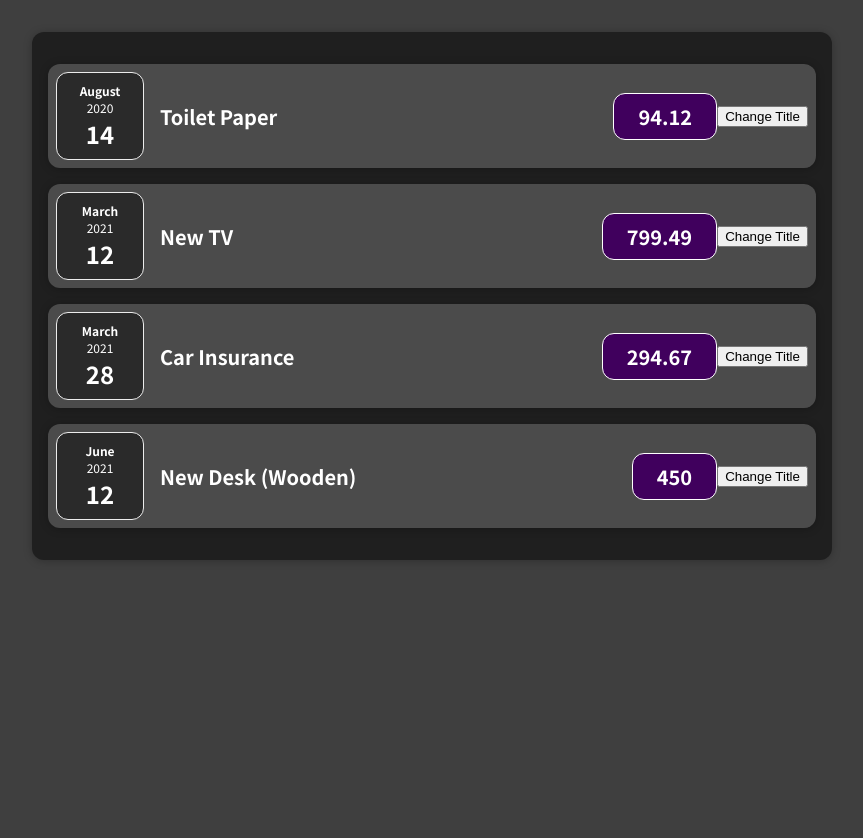
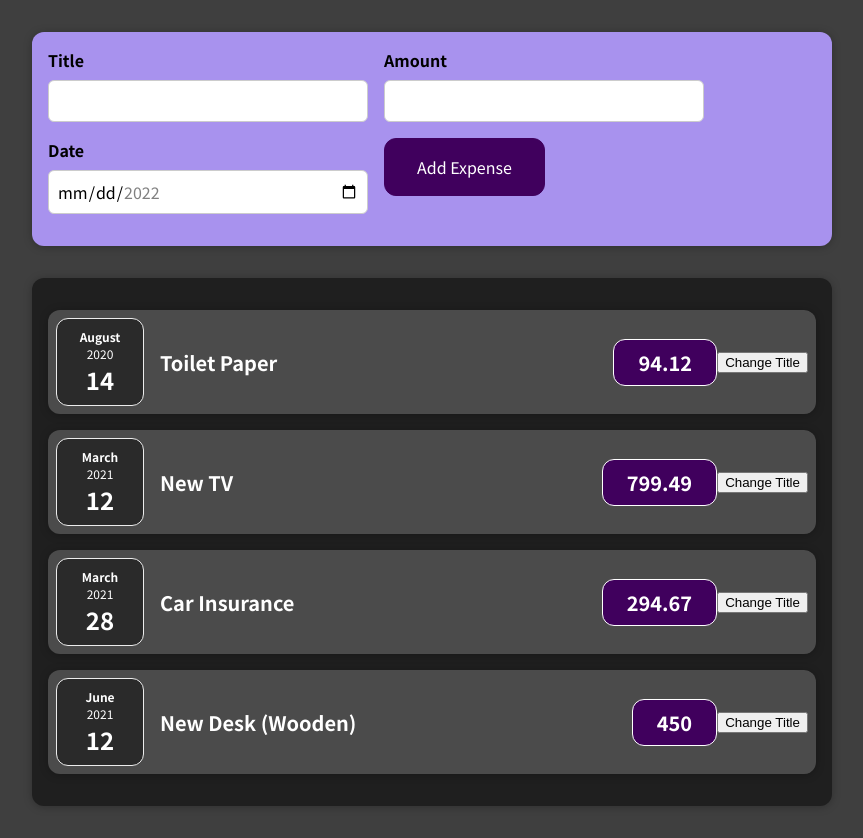
Before and after one commit to Momonkuei/01-starting-setup, a React (Create React App) app: page / in a window 1280 px wide. Shown: the whole page, without its empty margins (208-1071 px from the left). Before the commit the page ends 800 px from the top, so only its background shows below. Built offline with nearby package versions, Linux system fonts and the light colour scheme.

Commit message:
54. Working with Multiple States 完成

```diff
--- a/package.json
+++ b/package.json
@@ -10,7 +10,7 @@
 		"lint-staged": "^13.0.3",
 		"react": "^18.0.0",
 		"react-dom": "^18.0.0",
-		"react-scripts": "^5.0.1",
+		"react-scripts": "^2.1.3",
 		"web-vitals": "^0.2.4"
 	},
 	"lint-staged": {
--- a/src/App.jsx
+++ b/src/App.jsx
@@ -1,25 +1,26 @@
-import React from "react";
-import Expenses from "./components/Expenses/Expenses";
+import React from 'react';
+import Expenses from './components/Expenses/Expenses';
+import NewExpense from './components/NewExpense/NewExpense';
 
-const App = (props) => {
+const App = props => {
 	//原本的做法
 	// const para = document.createElement('p');
 	// para.textCpntent = 'Tis is also visible';
 	// document.getElementById('root').append(para);
 	const expenses = [
 		{
-      id: 'e1', title: 'Toilet Paper',
-
-
-
-
-
-
+			id: 'e1',
+			title: 'Toilet Paper',
 
 			amount: 94.12,
 			date: new Date(2020, 7, 14),
 		},
-    { id: 'e2', title: 'New TV', amount: 799.49, date: new Date(2021, 2, 12) },
+		{
+			id: 'e2',
+			title: 'New TV',
+			amount: 799.49,
+			date: new Date(2021, 2, 12),
+		},
 		{
 			id: 'e3',
 			title: 'Car Insurance',
@@ -34,7 +35,6 @@
 		},
 	];
 
-
 	// return React.createElement(
 	//   'div',
 	//   {},
@@ -48,12 +48,12 @@
 	// 第三个参数是选填, 子节点, eg: 要显示的文本内容
 	//使用自定義元件不能使用字串
 
-
 	return (
 		<div>
+			<NewExpense />
 			<Expenses items={expenses} />
 		</div>
 	);
-}
+};
 
 export default App;
--- /dev/null
+++ b/src/components/NewExpense/ExpenseForm.css
@@ -0,0 +1,26 @@
+.new-expense__controls {
+  display: flex;
+  flex-wrap: wrap;
+  gap: 1rem;
+  margin-bottom: 1rem;
+  text-align: left;
+}
+
+.new-expense__control label {
+  font-weight: bold;
+  margin-bottom: 0.5rem;
+  display: block;
+}
+
+.new-expense__control input {
+  font: inherit;
+  padding: 0.5rem;
+  border-radius: 6px;
+  border: 1px solid #ccc;
+  width: 20rem;
+  max-width: 100%;
+}
+
+.new-expense__actions {
+  text-align: right;
+}
--- /dev/null
+++ b/src/components/NewExpense/ExpenseForm.js
@@ -0,0 +1,63 @@
+import React, { useState } from 'react';
+import './ExpenseForm.css';
+
+const ExpenseForm = () => {
+	// document.getElementById('').addEventListener('click', event => {});
+	//默認的模式
+
+	const [enteredTitle, setEnteredTitle] = useState('');
+	const [enteredAmount, setEnteredAmount] = useState('');
+	const [enteredDate, setEnteredDate] = useState('');
+	//用空字串初始化，確保所有輸入資料都是字串。
+
+	const titleChangeHandler = event => {
+		// console.log(event.target.value);
+		setEnteredTitle(event.target.value);
+	};
+
+	const amountChangeHandler = event => {
+		// console.log(event.target.value);
+		setEnteredAmount(event.target.value);
+	};
+
+	const dateChangeHandler = event => {
+		// console.log(event.target.value);
+		setEnteredAmount(event.target.value);
+	};
+
+	return (
+		<form action="#">
+			<div className="new-expense__controls">
+				<div className="new-expense__control">
+					<label>Title</label>
+					<input type="text" onChange={titleChangeHandler} />
+				</div>
+
+				<div className="new-expense__control">
+					<label>Amount</label>
+					<input
+						type="number"
+						min="1"
+						step="1"
+						onChange={amountChangeHandler}
+					/>
+				</div>
+
+				<div className="new-expense__control">
+					<label>Date</label>
+					<input
+						type="date"
+						min="2022-01-01"
+						max="2022-12-31"
+						onChange={dateChangeHandler}
+					/>
+				</div>
+				<div className="new-expense__actions">
+					<button type="submit">Add Expense</button>
+				</div>
+			</div>
+		</form>
+	);
+};
+
+export default ExpenseForm;
--- /dev/null
+++ b/src/components/NewExpense/NewExpense.css
@@ -0,0 +1,38 @@
+.new-expense {
+  background-color: #a892ee;
+  padding: 1rem;
+  margin: 2rem auto;
+  width: 50rem;
+  max-width: 95%;
+  border-radius: 12px;
+  text-align: center;
+  box-shadow: 0 1px 8px rgba(0, 0, 0, 0.25);
+}
+
+.new-expense button {
+  font: inherit;
+  cursor: pointer;
+  padding: 1rem 2rem;
+  border: 1px solid #40005d;
+  background-color: #40005d;
+  color: white;
+  border-radius: 12px;
+  margin-right: 1rem;
+}
+
+.new-expense button:hover,
+.new-expense button:active {
+  background-color: #510674;
+  border-color: #510674;
+}
+
+.new-expense button.alternative {
+  color: #220131;
+  border-color: transparent;
+  background-color: transparent;
+}
+
+.new-expense button.alternative:hover,
+.new-expense button.alternative:active {
+  background-color: #ddb3f8;
+}
--- /dev/null
+++ b/src/components/NewExpense/NewExpense.js
@@ -0,0 +1,13 @@
+import React from 'react';
+import './NewExpense.css';
+import ExpenseForm from './ExpenseForm';
+
+const NewExpense = () => {
+	return (
+		<div className="new-expense">
+			<ExpenseForm />
+		</div>
+	);
+};
+
+export default NewExpense;
--- a/src/index.js
+++ b/src/index.js
@@ -1,3 +1,4 @@
+import React from 'react';
 import ReactDOM from 'react-dom/client';
 
 import './index.css';
```
Also changed, not shown: src/components/Expenses/ExpenseDate.jsx (+13 -15 lines), src/components/Expenses/Expenses.jsx (+6 -3 lines), src/components/UI/Card.js (+6 -5 lines), 2 other files (tests, documents, lock files or other folders). Lines whose indentation alone changed are shown as unchanged.
